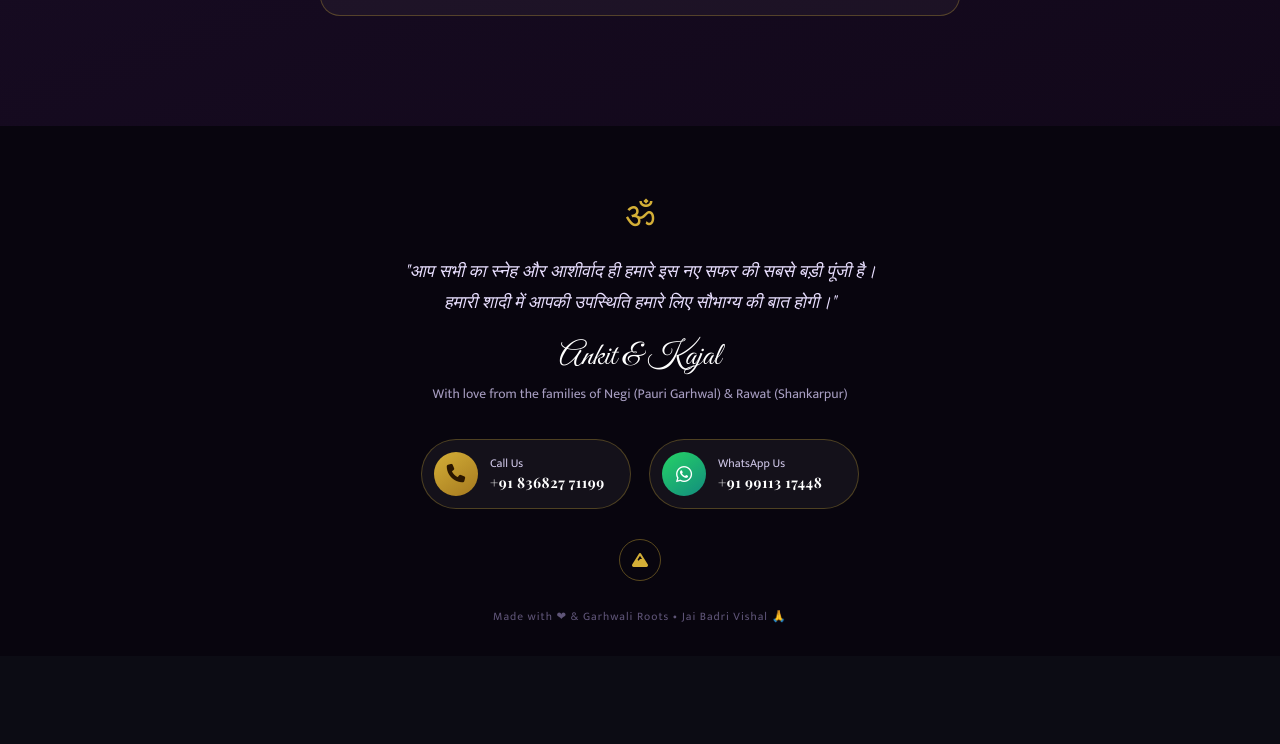
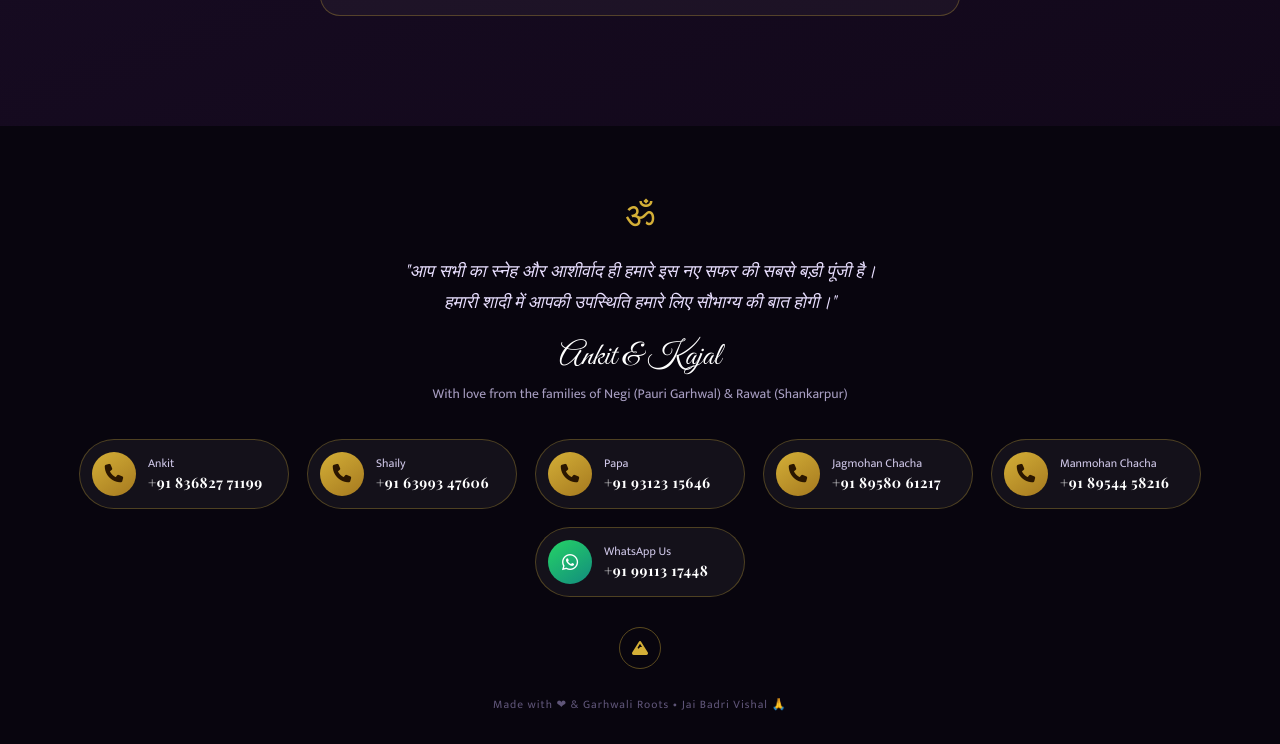
Before and after one commit to londeybakchod-arch/ankit-kajal-wedding, a website: page public/index.html in a window 1280 px wide. Shown: the part 9198-9942 px from the top of the page. Before the commit the page ends 9854 px from the top, so only its background shows below. Drawn offline with nearby package versions, Linux system fonts and the light colour scheme; no server answers; a web font is replaced by a local one.

Commit message:
Update index.html

```diff
--- a/public/index.html
+++ b/public/index.html
@@ -937,7 +937,23 @@ ul{list-style:none;}
   <div class="footer-contact">
     <a href="tel:+9183682771199" class="contact-btn">
       <span class="contact-icon"><i class="fa-solid fa-phone"></i></span>
-      <span class="contact-text">Call Us<b>+91 836827 71199</b></span>
+      <span class="contact-text">Ankit<b>+91 836827 71199</b></span>
+    </a>
+    <a href="tel:+9183682771199" class="contact-btn">
+      <span class="contact-icon"><i class="fa-solid fa-phone"></i></span>
+      <span class="contact-text">Shaily<b>+91 63993 47606</b></span>
+    </a>
+    <a href="tel:+9183682771199" class="contact-btn">
+      <span class="contact-icon"><i class="fa-solid fa-phone"></i></span>
+      <span class="contact-text">Papa<b>+91 93123 15646</b></span>
+    </a>
+    <a href="tel:+9183682771199" class="contact-btn">
+      <span class="contact-icon"><i class="fa-solid fa-phone"></i></span>
+      <span class="contact-text">Jagmohan Chacha<b>+91 89580 61217</b></span>
+    </a>
+    <a href="tel:+9183682771199" class="contact-btn">
+      <span class="contact-icon"><i class="fa-solid fa-phone"></i></span>
+      <span class="contact-text">Manmohan Chacha<b>+91 89544 58216</b></span>
     </a>
     <a href="https://wa.me/919911317448" target="_blank" class="contact-btn whatsapp">
       <span class="contact-icon"><i class="fa-brands fa-whatsapp"></i></span>
```
